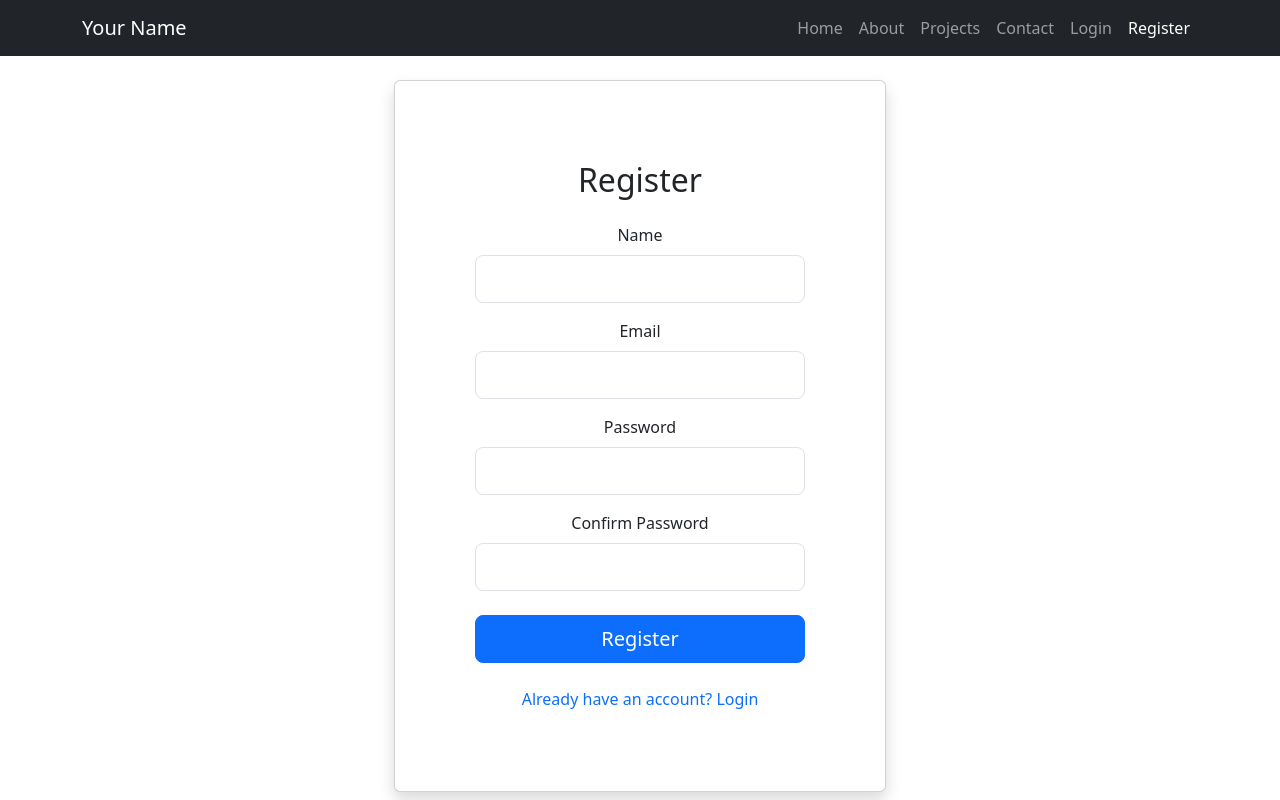
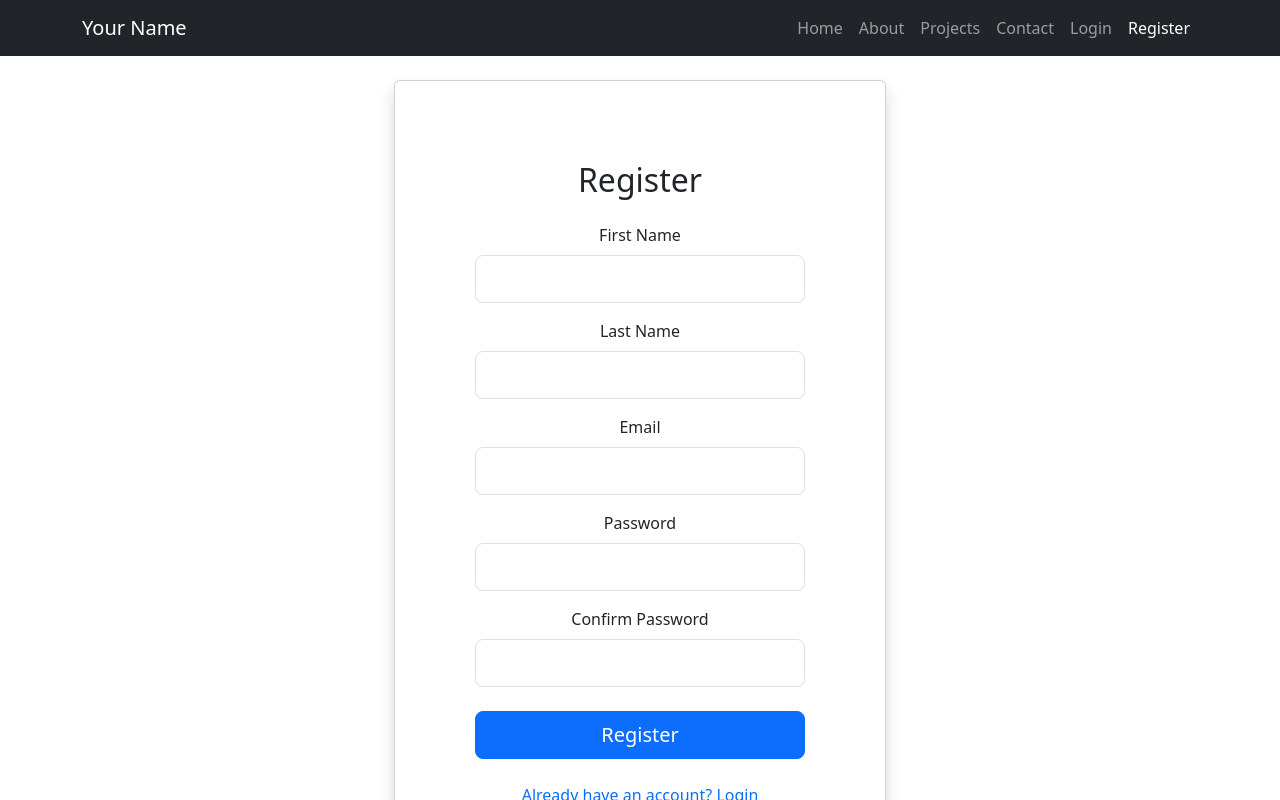
Before and after one commit to paoloSalazar/personal-portfolio-ui, a React (Vite) app: page /register in a window 1280 px wide. Shown: the top 800 px of the page. Built offline with nearby package versions, Linux system fonts and the light colour scheme; no server answers.

Commit message:
fix last name in register

```diff
--- a/src/components/Auth/Register.jsx
+++ b/src/components/Auth/Register.jsx
@@ -5,7 +5,8 @@ import { useAuth } from '../../contexts/AuthContext';
 import { register as registerApi } from '../../services/auth';
 
 const Register = () => {
-  const [name, setName] = useState('');
+  const [firstName, setFirstName] = useState('');
+  const [lastName, setLastName] = useState('');
   const [email, setEmail] = useState('');
   const [password, setPassword] = useState('');
   const [confirmPassword, setConfirmPassword] = useState('');
@@ -26,8 +27,8 @@ const Register = () => {
     setLoading(true);
 
     try {
-      const response = await registerApi(email, password, name);
-      login(response.token, response.user);
+      const response = await registerApi(email, password, firstName, lastName);
+      login(response.access_token, response.user);
       navigate('/');
     } catch (err) {
       setError(err.message || 'Registration failed');
@@ -46,11 +47,21 @@ const Register = () => {
               {error && <Alert variant="danger">{error}</Alert>}
               <Form onSubmit={handleSubmit}>
                 <Form.Group className="mb-3">
-                  <Form.Label>Name</Form.Label>
+                  <Form.Label>First Name</Form.Label>
                   <Form.Control
                     type="text"
-                    value={name}
-                    onChange={(e) => setName(e.target.value)}
+                    value={firstName}
+                    onChange={(e) => setFirstName(e.target.value)}
+                    required
+                    size="lg"
+                  />
+                </Form.Group>
+                <Form.Group className="mb-3">
+                  <Form.Label>Last Name</Form.Label>
+                  <Form.Control
+                    type="text"
+                    value={lastName}
+                    onChange={(e) => setLastName(e.target.value)}
                     required
                     size="lg"
                   />
--- a/src/services/auth.js
+++ b/src/services/auth.js
@@ -12,14 +12,14 @@ export const login = async (email, password) => {
   return handleResponse(response);
 };
 
-export const register = async (email, password, name) => {
+export const register = async (email, password, firstName, lastName) => {
   const url = `${API_BASE_URL}/auth/register`;
   const response = await fetch(url, {
     method: 'POST',
     headers: {
       'Content-Type': 'application/json',
     },
-    body: JSON.stringify({ email, password, name }),
+    body: JSON.stringify({ email, password, name: firstName, last_name: lastName }),
   });
   return handleResponse(response);
 };
```
